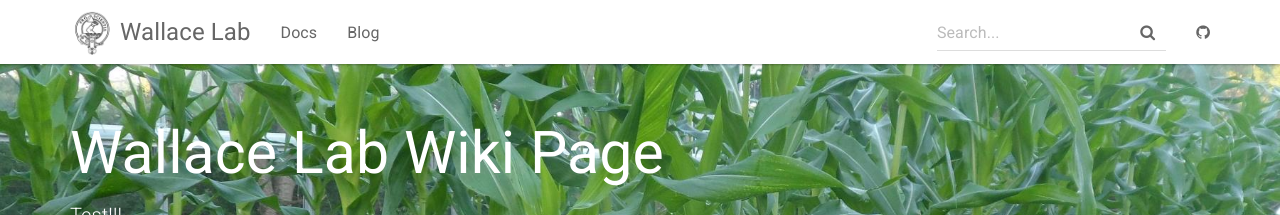
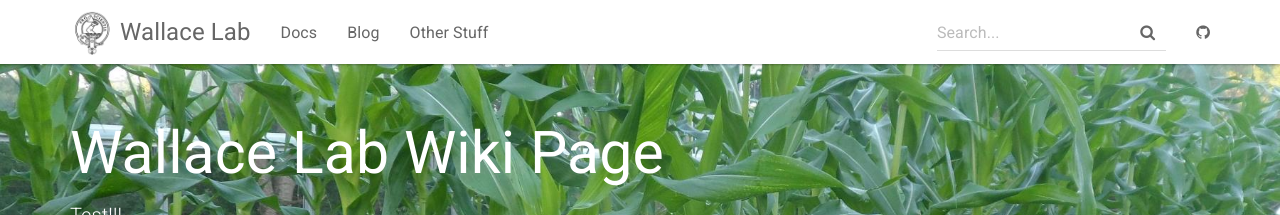
Before and after one commit to wallacelab/lab-wiki, a Jekyll site: the page built from index.html, in a window 1280 px wide. Shown: the top 215 px of the page. Built offline with Jekyll 4.4.1, drawn with Linux system fonts in a browser that asks for light colours.

Commit message:
Update topnav.html

```diff
--- a/_includes/topnav.html
+++ b/_includes/topnav.html
@@ -15,6 +15,7 @@
             <ul class="nav navbar-nav">
                 <li {% if page.sectionid=='docs' %} class="active" {% endif %}><a href="{{ "/docs/home/" | relative_url }}">Docs</a></li>
                 <li {% if page.sectionid=='blog' %} class="active" {% endif %}><a href="{{ site.posts.first.url | relative_url }}">Blog</a></li>
+                <li {% if page.sectionid=='docs' %} class="active" {% endif %}><a href="{{ "/others/home/" | relative_url }}">Other Stuff</a></li>
             </ul>
             <div class="navbar-right">
                 <form class="navbar-form navbar-left">
```
